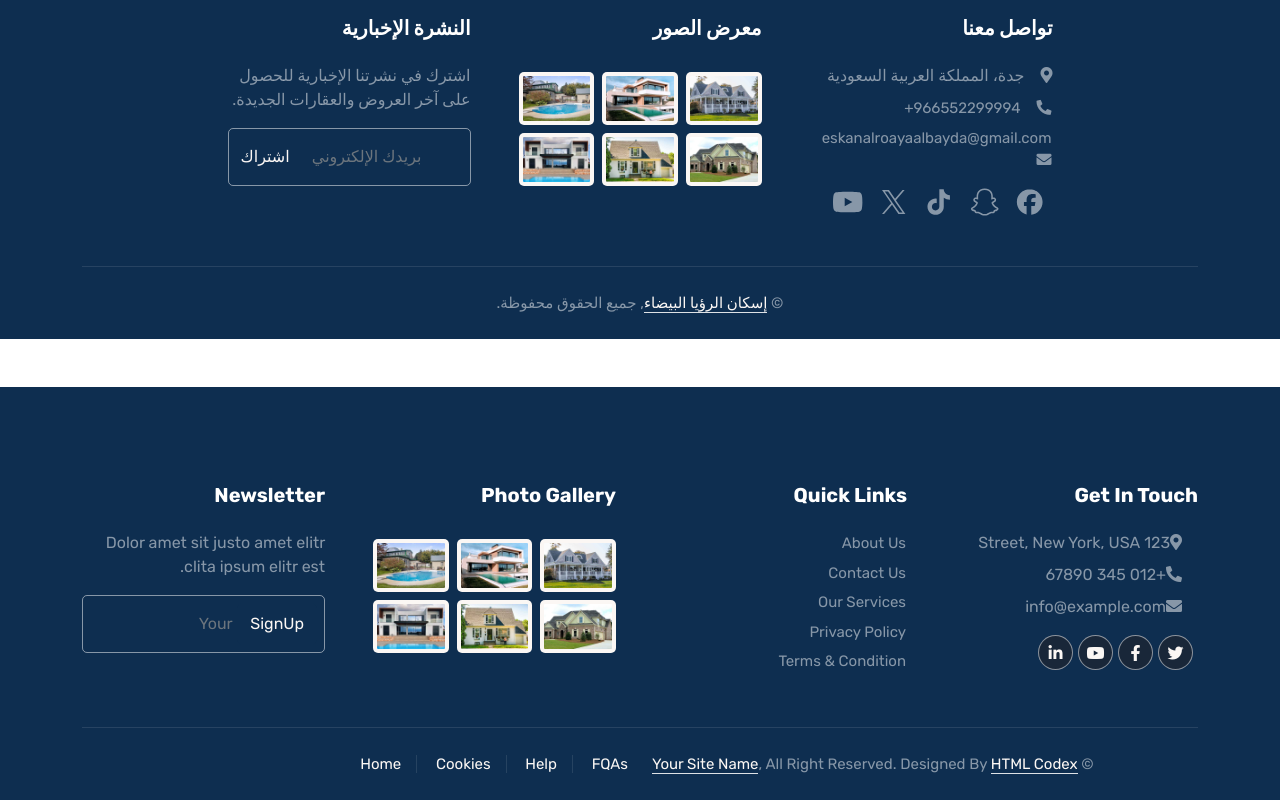
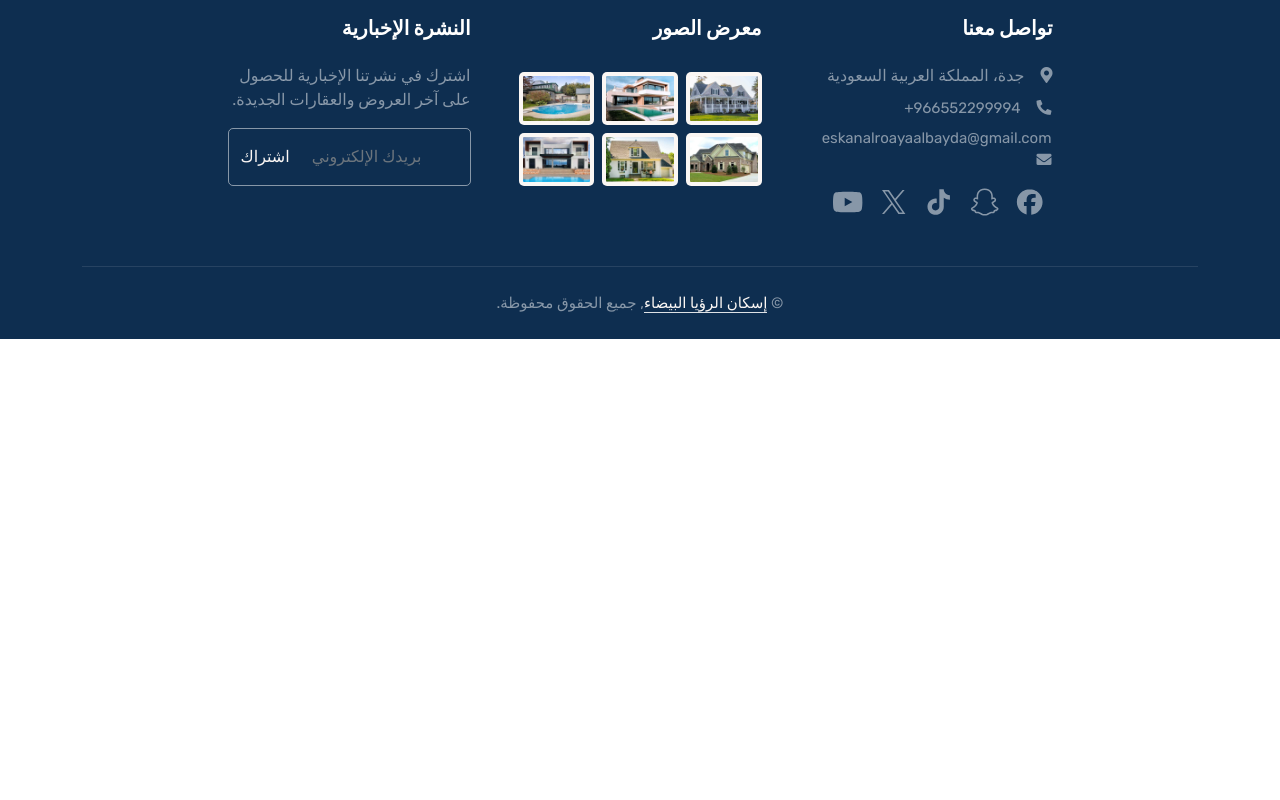
Before and after one commit to matar-ltc/new_eskan, a plain HTML site: page property-list.html in a window 1280 px wide. Shown: the part 1334-2134 px from the top of the page. After the commit the page ends 1673 px from the top, so only its background shows below. Drawn offline with nearby package versions, Linux system fonts and the light colour scheme.

Commit message:
Update property-list.html

```diff
--- a/property-list.html
+++ b/property-list.html
@@ -621,7 +621,7 @@
                     </div>
                 </div>
             </div>
-        </div><div class="container-fluid bg-dark text-white-50 footer pt-5 mt-5 wow fadeIn" data-wow-delay="0.1s">
+        <!-- </div><div class="container-fluid bg-dark text-white-50 footer pt-5 mt-5 wow fadeIn" data-wow-delay="0.1s">
             <div class="container py-5">
                 <div class="row g-5">
                     <div class="col-lg-3 col-md-6">
@@ -684,7 +684,7 @@
                             &copy; <a class="border-bottom" href="#">Your Site Name</a>, All Right Reserved.
 
 							<!--/*** This template is free as long as you keep the footer author’s credit link/attribution link/backlink. If you'd like to use the template without the footer author’s credit link/attribution link/backlink, you can purchase the Credit Removal License from "https://htmlcodex.com/credit-removal". Thank you for your support. ***/-->
-							Designed By <a class="border-bottom" href="https://htmlcodex.com">HTML Codex</a>
+							<!-- Designed By <a class="border-bottom" href="https://htmlcodex.com">HTML Codex</a>
                         </div>
                         <div class="col-md-6 text-center text-md-end">
                             <div class="footer-menu">
@@ -697,8 +697,8 @@
                     </div>
                 </div>
             </div>
-        </div>
-        <!-- Footer End -->
+        </div> -->
+
         <div class="whatsapp">
             <a class="whatsapp" target="_blank" rel="noopener noreferrer" href="https://api.whatsapp.com/send?phone=966552299994"></a>
             <img src="https://upload.wikimedia.org/wikipedia/commons/6/6b/WhatsApp.svg">
```
